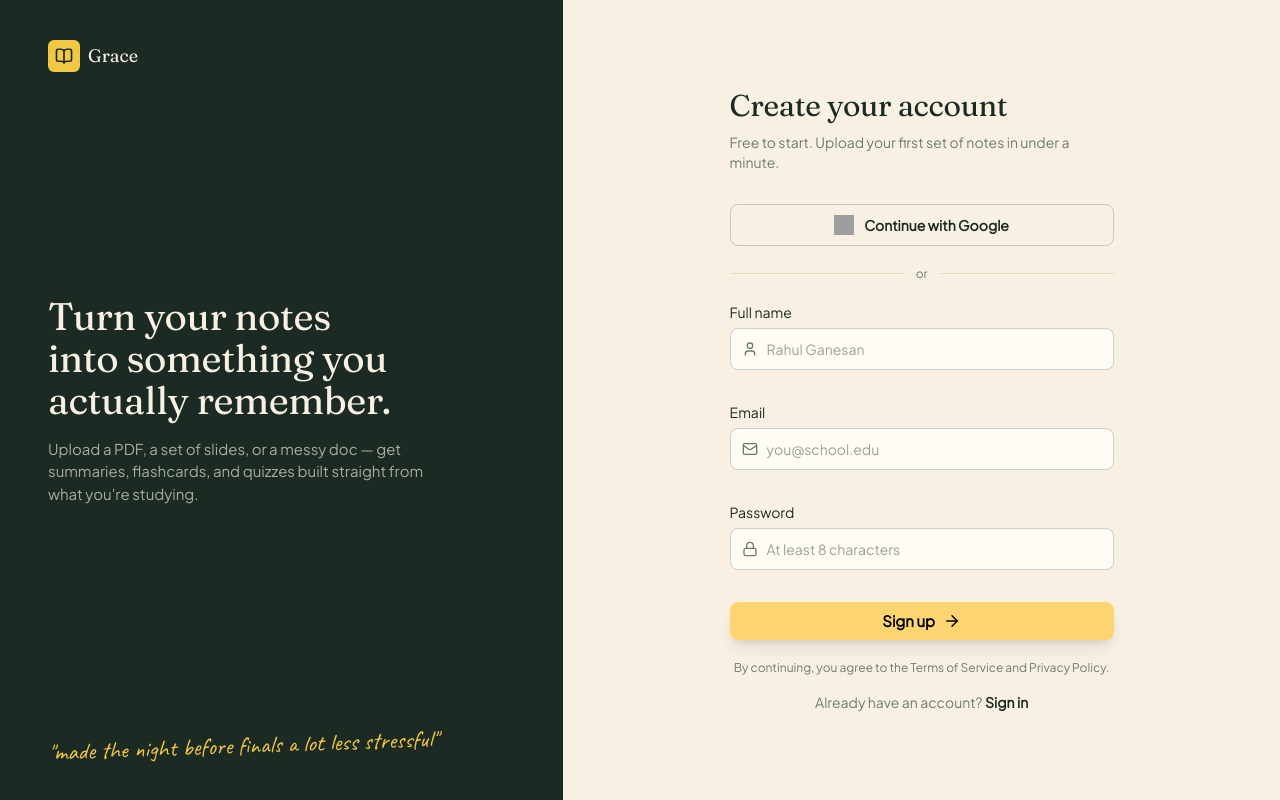
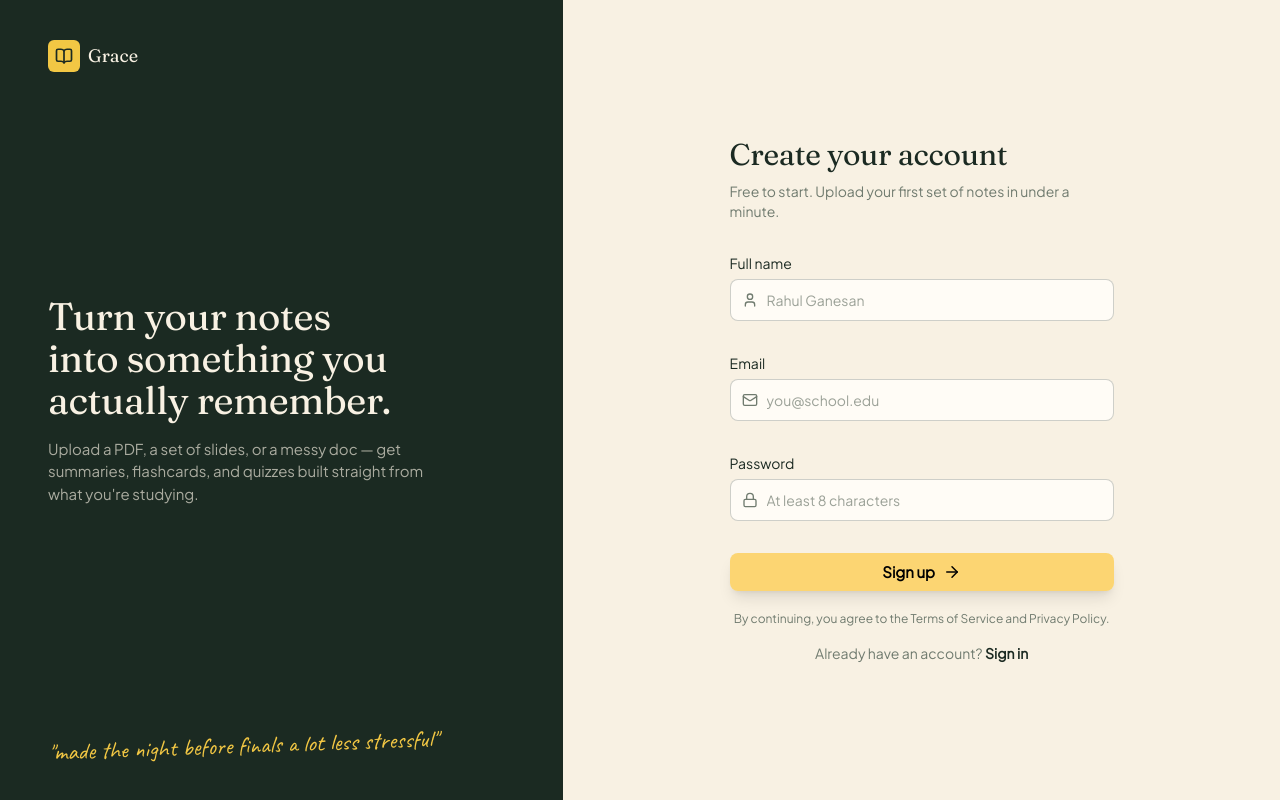
Before and after one commit to rahulg1310/ai-study-buddy, a React (Vite) app in the folder frontend/: page /signup in a window 1280 px wide. Built offline with nearby package versions, Linux system fonts and the light colour scheme; no server answers; grey boxes are pictures that could not be loaded.

Commit message:
finish google oauth

```diff
--- a/frontend/src/pages/Signin.jsx
+++ b/frontend/src/pages/Signin.jsx
@@ -32,7 +32,7 @@ const Signin = () => {
         }
         catch(error){
             console.log(error);
-            setEmailError(error.response.data.message);
+            setEmailError(error.response.data.detail);
         }
         finally{
             setLoading(false);
--- a/frontend/src/pages/Signup.jsx
+++ b/frontend/src/pages/Signup.jsx
@@ -52,23 +52,6 @@ const Signup = () => {
             <div className="w-full max-w-sm mx-auto">
           <h1 className="font-display text-3xl text-ink mb-2">Create your account</h1>
           <p className="text-pencil-soft text-sm mb-8">Free to start. Upload your first set of notes in under a minute.</p>
-          <button
-            onClick={()=>{
-
-            }}
-            disabled={loading}
-            className="w-full flex items-center justify-center gap-2.5 border border-pencil/25 rounded-lg py-2.5 text-sm font-semibold text-ink hover:bg-paper-card transition-colors mb-5 disabled:opacity-50"
-          >
-            <img src="https://upload.wikimedia.org/wikipedia/commons/thumb/c/c1/Google_%22G%22_logo.svg/3840px-Google_%22G%22_logo.svg.png" alt="" className='w-5 h-5' />
-            Continue with Google
-          </button>
-
-          <div className="flex items-center gap-3 mb-5">
-            <div className="flex-1 h-px bg-paper-line" />
-            <span className="text-xs text-pencil-soft">or</span>
-            <div className="flex-1 h-px bg-paper-line" />
-          </div>
-
           <form onSubmit={async (e)=>{
             e.preventDefault();
             if(!validate()) return;
```
Also changed, not shown: 1 other file (tests, documents, lock files or other folders).
